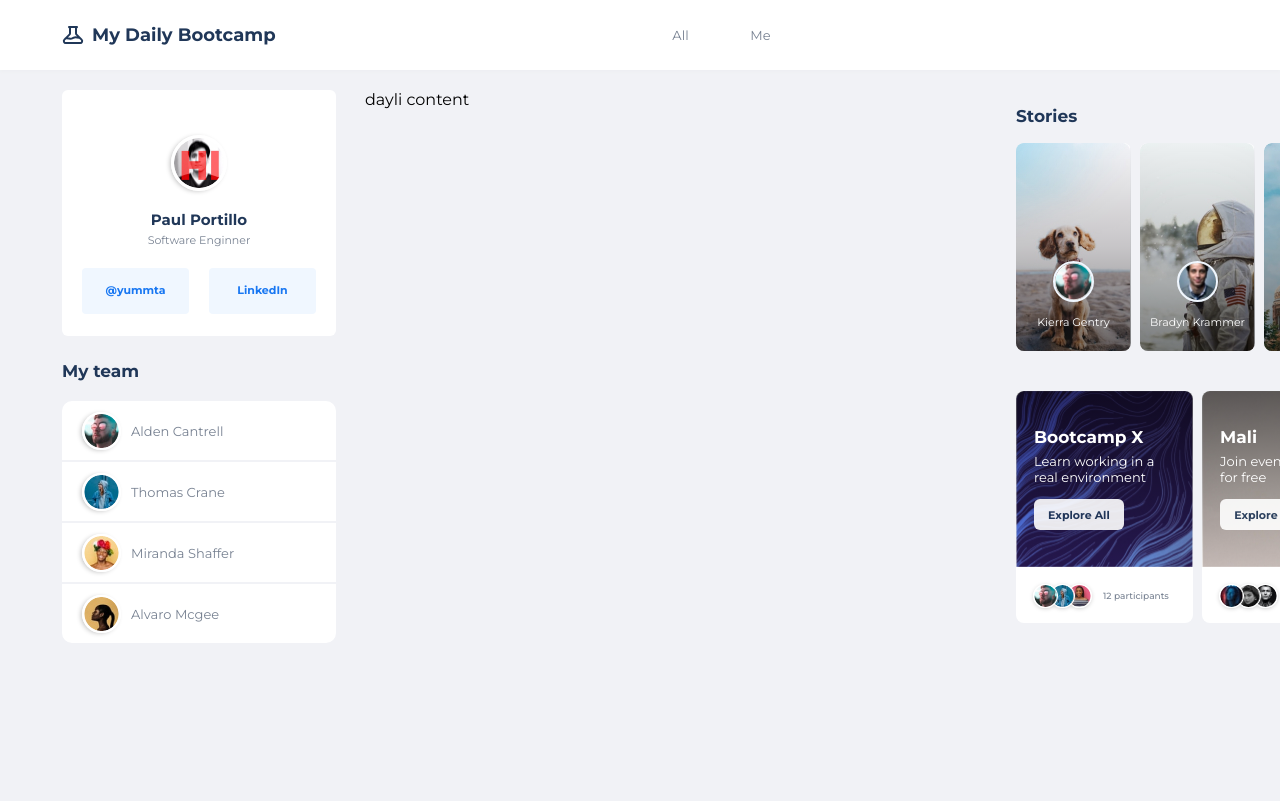
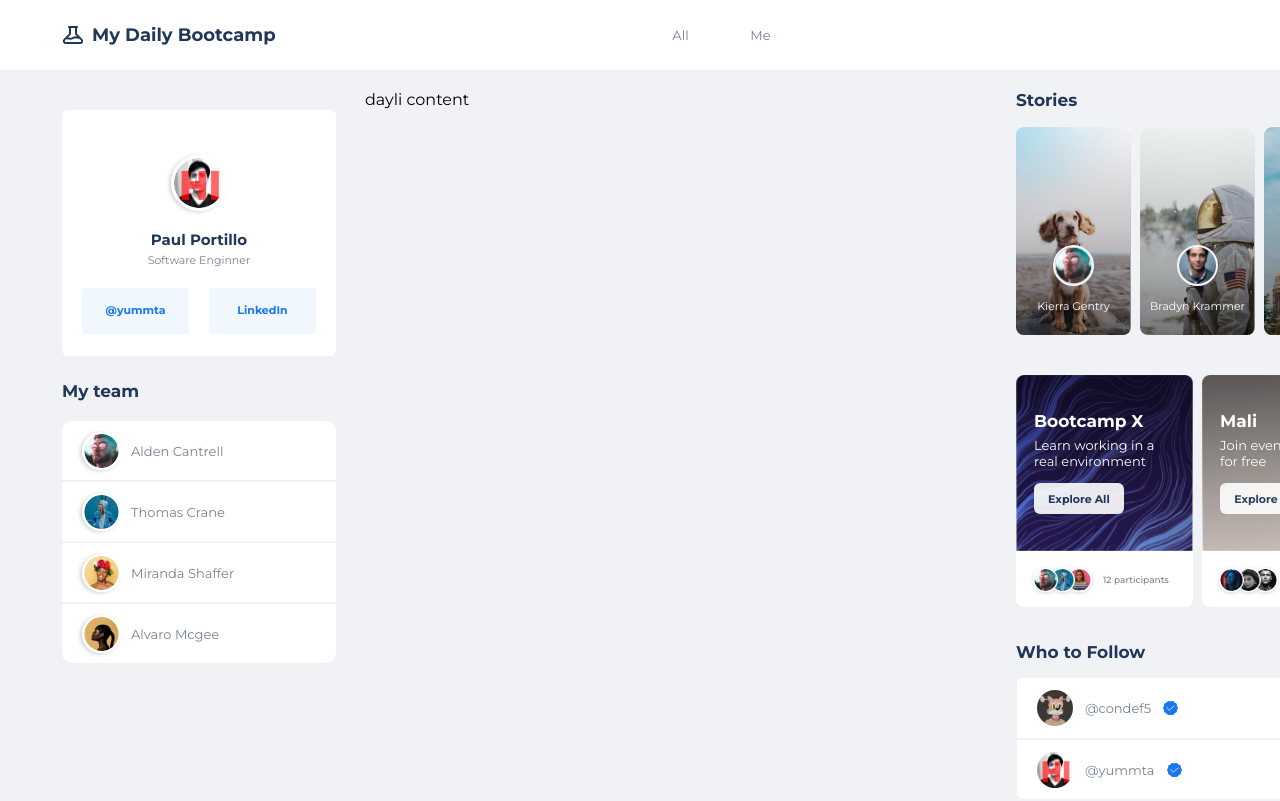
Before and after one commit to JimmyLoloy98/my-daily-bootcamp-react, a React (Vite) app: page / in a window 1280 px wide. Shown: the top 801 px of the page. Built offline with nearby package versions, Linux system fonts and the light colour scheme.

Commit message:
ADD: followUp section added

```diff
--- a/src/App.jsx
+++ b/src/App.jsx
@@ -7,6 +7,7 @@ import DailyContent from "./components/DailyContent";
 import SidebarRigth from "./components/SidebarRigth";
 import ProfileCard from "./components/ProfileCard";
 import Team from "./components/Teams";
+import FollowUp from "./components/FollowUp";
 
 function App() {
   return (
@@ -24,6 +25,7 @@ function App() {
         <SidebarRigth>
           <Storie />
           <Ads />
+          <FollowUp />
         </SidebarRigth>
       </Main>
     </>
--- a/src/assets/css/main.css
+++ b/src/assets/css/main.css
@@ -2,7 +2,7 @@
 @import url("./profile-card.css");
 @import url("./cards.css");
 @import url("./team.css");
-@import url("./followme.css");
+@import url("./follow-up.css");
 @import url("./footer.css");
 @import url("./ads.css");
 @import url("./header.css");
--- /dev/null
+++ b/src/components/FollowUp.jsx
@@ -0,0 +1,53 @@
+import inst_condef5 from "../assets/img/instructors/condef5.jpeg";
+import inst_yummta from "../assets/img/instructors/yummta.jpeg";
+import check from "../assets/img/icons/twitter-check.svg";
+
+export default function FollowUp() {
+  return (
+    <div class="Follow-P">
+      <h3>Who to Follow</h3>
+      <div class="follow">
+        <div class="follow-date">
+          <div class="info">
+            <a
+              class="link-follow"
+              href="https://twitter.com/condef5"
+              target="_blank"
+            >
+              <img
+                src={inst_condef5}
+                alt="foto de perfil de un usuario"
+                class="instructor-profile"
+              />
+              <p>@condef5</p>
+              <img src={check} alt="check" />
+            </a>
+          </div>
+          <button class="follow-1">
+            <b>Follow</b>
+          </button>
+        </div>
+        <div class="follow-date">
+          <div class="info">
+            <a
+              class="link-follow"
+              href="https://twitter.com/yummta?lang=es"
+              target="_blank"
+            >
+              <img
+                src={inst_yummta}
+                alt="Paul Portillo"
+                class="instructor-profile"
+              />
+              <p>@yummta</p>
+              <img src={check} alt="check" />
+            </a>
+          </div>
+          <button class="follow-1">
+            <b>Follow</b>
+          </button>
+        </div>
+      </div>
+    </div>
+  );
+}
```
Also changed, not shown: src/assets/css/follow-up.css (renamed from src/assets/css/followme.css).
